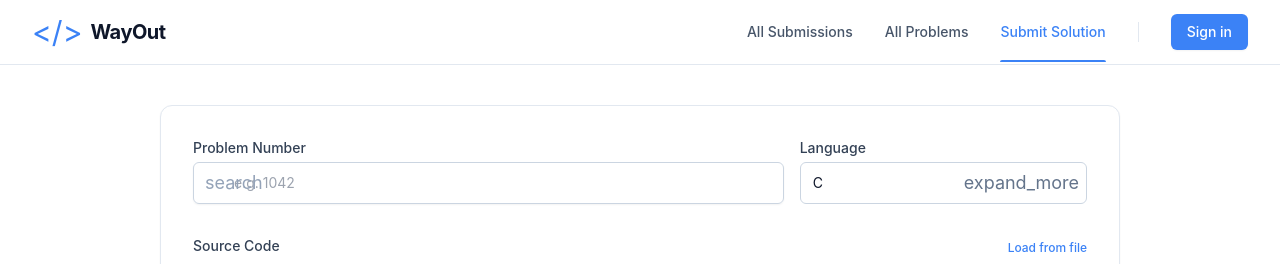
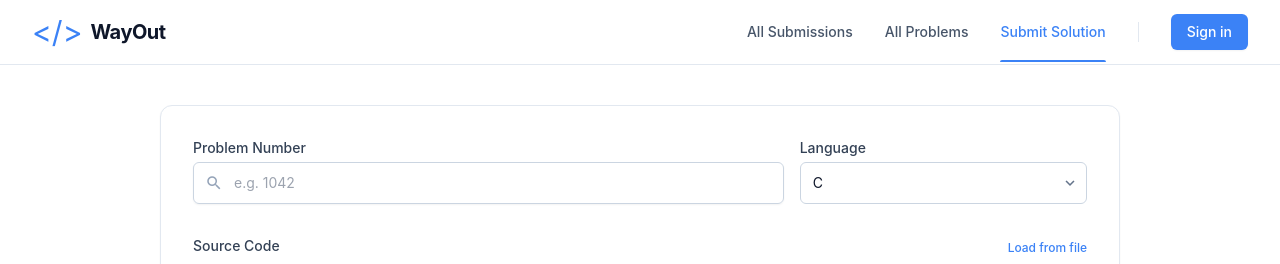
Before and after one commit to team-dopamine/wayout-web, a React (Create React App) app: page /solution-submit in a window 1280 px wide. Shown: the top 264 px of the page. Built offline with nearby package versions, Linux system fonts and the light colour scheme.

Commit message:
fix: materialsymbol 컴포넌트 아이콘 렌더링 오류 수정

```diff
--- a/src/components/common/MaterialSymbol.tsx
+++ b/src/components/common/MaterialSymbol.tsx
@@ -1,11 +1,9 @@
-/**material symbols 공톰 컴포넌트 */
+/** material icons 공통 컴포넌트 */
 type Props = {
   name: string;
   className?: string;
 };
 
 export default function MaterialSymbol({ name, className }: Props) {
-  return (
-    <span className={`material-symbols-outlined leading-none ${className ?? ''}`}>{name}</span>
-  );
+  return <span className={`material-icons leading-none ${className ?? ''}`}>{name}</span>;
 }
```
